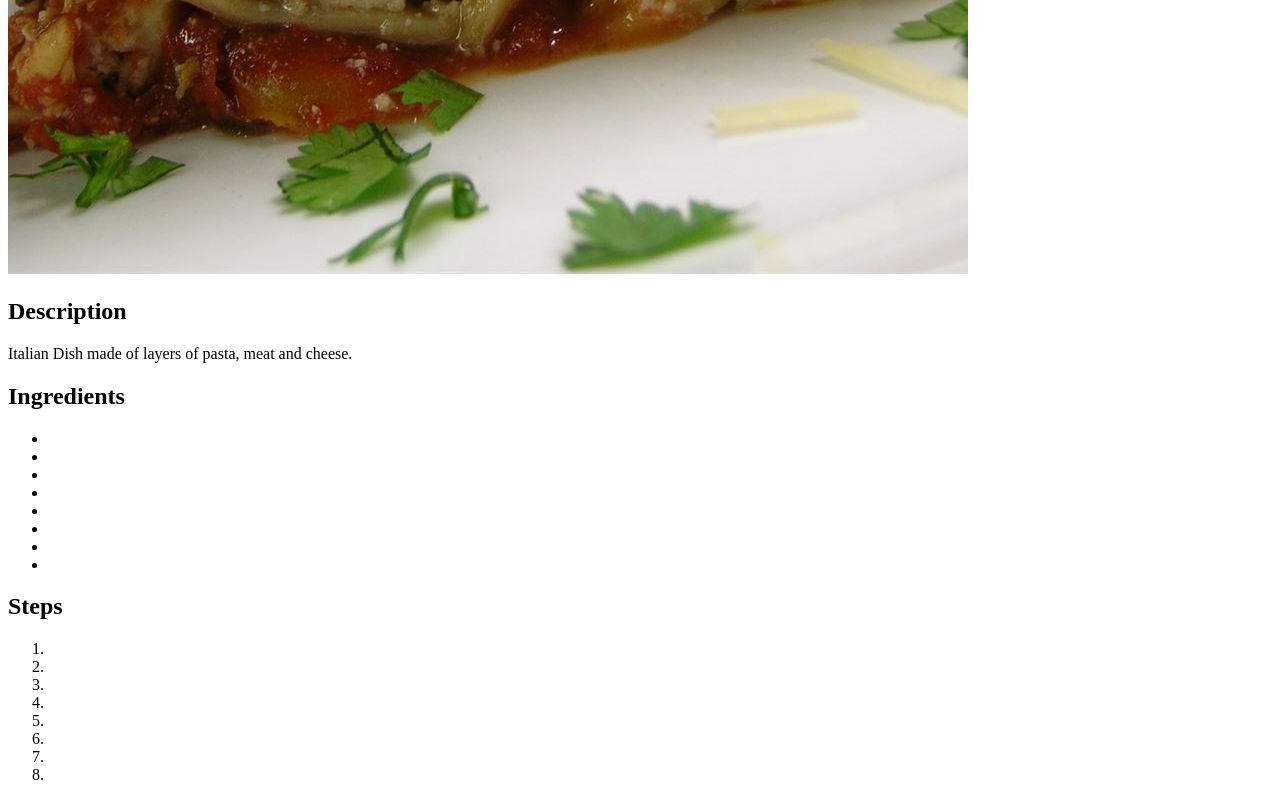
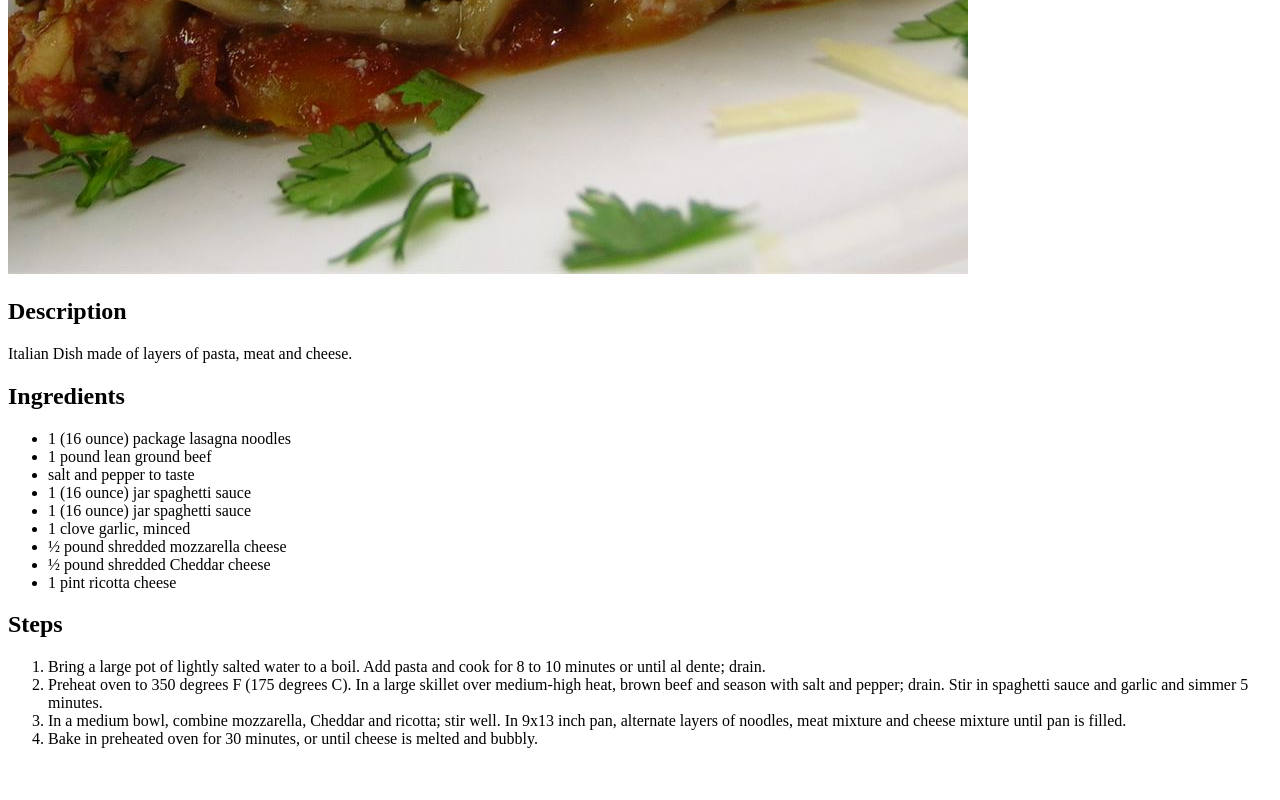
Before and after one commit to adolfo92/odin-recipes, a plain HTML site: page recipes/lasagna.html in a window 1280 px wide. Shown: the part 766-1566 px from the top of the page. After the commit the page ends 1530 px from the top, so only its background shows below. Drawn offline with Linux system fonts and the light colour scheme.

Commit message:
Complete lasagna page

```diff
--- a/recipes/lasagna.html
+++ b/recipes/lasagna.html
@@ -18,30 +18,26 @@
             <p>Italian Dish made of layers of pasta, meat and cheese.</p>
 
         <h2>Ingredients</h2>
+
             <ul>
-                <li></li>
-                <li></li>
-                <li></li>
-                <li></li>
-                <li></li>
-                <li></li>
-                <li></li>
-                <li></li>
+                <li>1 (16 ounce) package lasagna noodles</li>
+                <li>1 pound lean ground beef</li>
+                <li>salt and pepper to taste</li>
+                <li>1 (16 ounce) jar spaghetti sauce</li>
+                <li>1 (16 ounce) jar spaghetti sauce</li>
+                <li>1 clove garlic, minced</li>
+                <li>½ pound shredded mozzarella cheese</li>
+                <li>½ pound shredded Cheddar cheese</li>
+                <li>1 pint ricotta cheese</li>
             </ul>
 
         <h2>Steps</h2>
             <ol>
-                <li></li>
-                <li></li>
-                <li></li>
-                <li></li>
-                <li></li>
-                <li></li>
-                <li></li>
-                <li></li>
+                <li>Bring a large pot of lightly salted water to a boil. Add pasta and cook for 8 to 10 minutes or until al dente; drain.</li>
+                <li>Preheat oven to 350 degrees F (175 degrees C). In a large skillet over medium-high heat, brown beef and season with salt and pepper; drain. Stir in spaghetti sauce and garlic and simmer 5 minutes.</li>
+                <li>In a medium bowl, combine mozzarella, Cheddar and ricotta; stir well. In 9x13 inch pan, alternate layers of noodles, meat mixture and cheese mixture until pan is filled.</li>
+                <li>Bake in preheated oven for 30 minutes, or until cheese is melted and bubbly.</li>
             </ol>
-
-
 
 
     </body>
```
